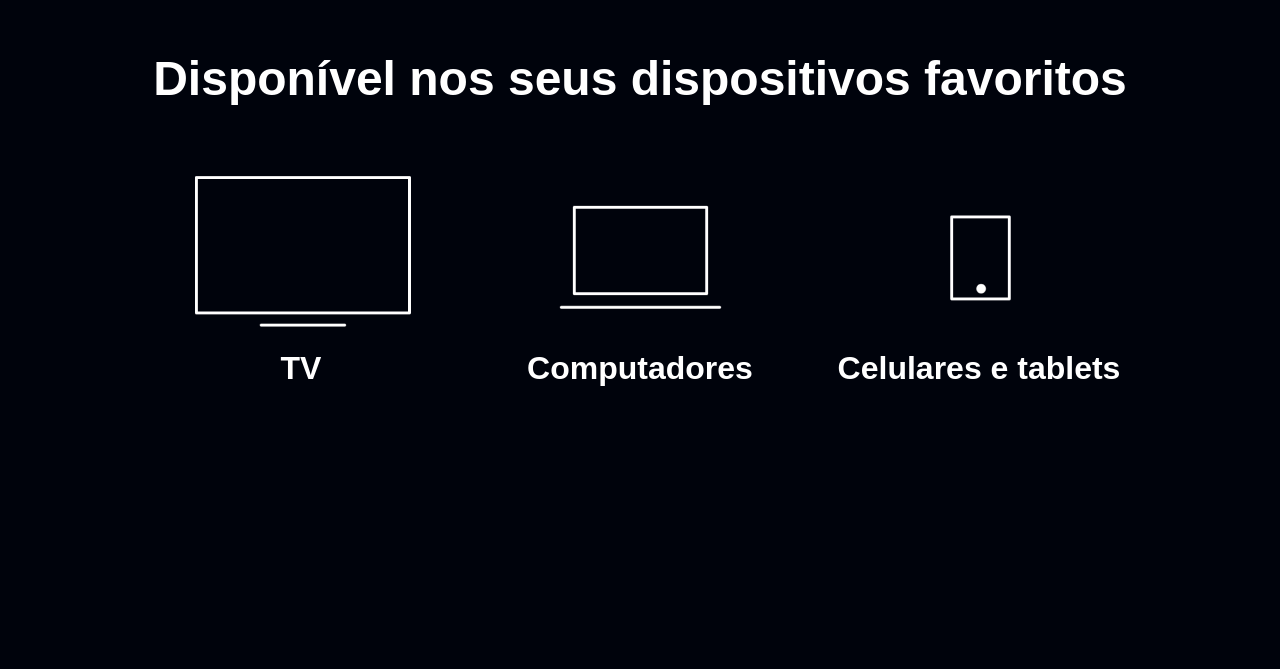
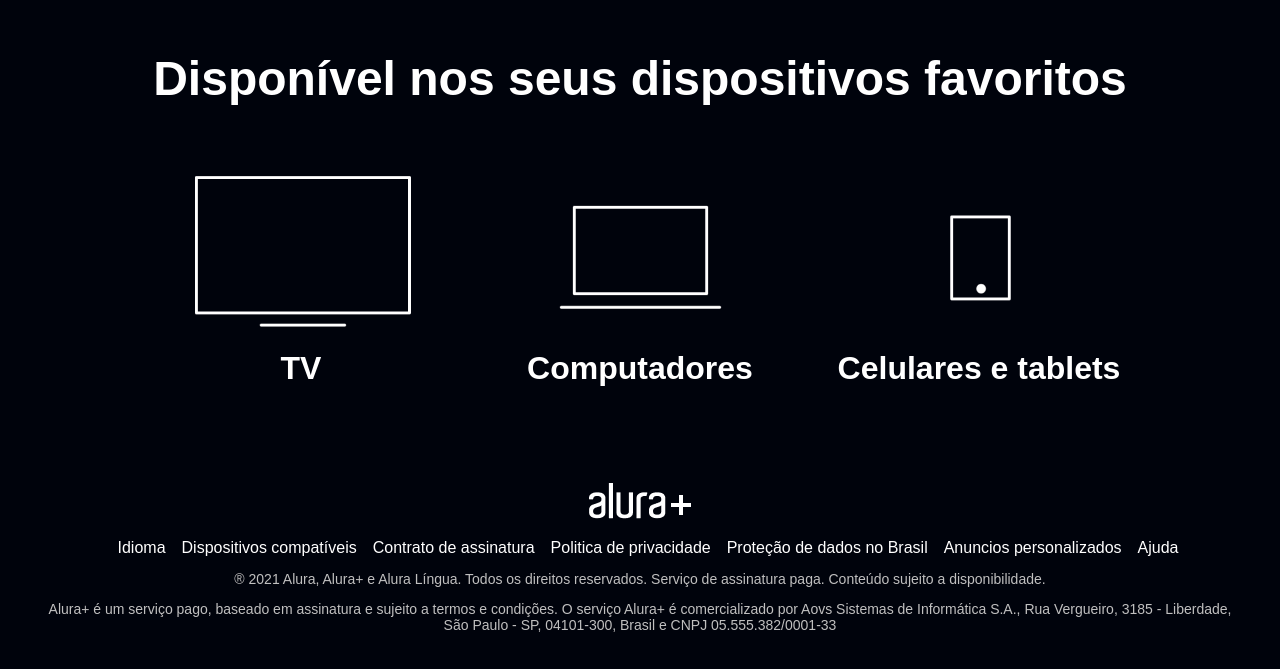
Before and after one commit to HenriqueAndras1/Projeto-Front-End-Alura-Plus, a plain HTML site: page index.html in a window 1280 px wide. Shown: the part 3309-3978 px from the top of the page. Before the commit the page ends 3792 px from the top, so only its background shows below. Drawn offline with Linux system fonts and the light colour scheme.

Commit message:
Resultado Final
Todos os ajuste foram feitos, imagens, botões e etc...

```diff
--- a/index.html
+++ b/index.html
@@ -60,5 +60,33 @@
         </ul>
     </section>
 
+    <footer class="rodape">
+        <img src="img/Logo.png" alt="Alura+" class="rodape__logo">
+        <ul class="rodape__lista">
+            <li class="lista__link">
+                <a href="#">Idioma</a>
+            </li>
+            <li class="lista__link">
+                <a href="#">Dispositivos compatíveis</a>
+            </li>
+            <li class="lista__link">
+                <a href="#">Contrato de assinatura</a>
+            </li>
+            <li class="lista__link">
+                <a href="#">Politica de privacidade</a>
+            </li>
+            <li class="lista__link">
+                <a href="#">Proteção de dados no Brasil</a>
+            </li>
+            <li class="lista__link">
+                <a href="#">Anuncios personalizados</a>
+            </li>
+            <li class="lista__link">
+                <a href="#">Ajuda</a>
+            </li>
+        </ul>
+        <p class="rodape__texto">® 2021 Alura, Alura+ e Alura Língua. Todos os direitos reservados. Serviço de assinatura paga. Conteúdo sujeito a disponibilidade.</p>
+        <p class="rodape__texto">Alura+ é um serviço pago, baseado em assinatura e sujeito a termos e condições. O serviço Alura+ é comercializado por Aovs Sistemas de Informática S.A., Rua Vergueiro, 3185 - Liberdade, São Paulo - SP, 04101-300, Brasil e CNPJ 05.555.382/0001-33</p>
+    </footer>
 </body>
 </html>
--- a/style.css
+++ b/style.css
@@ -4,6 +4,7 @@
     --cor-vermelha-do-texto: #EC2F46;
     --cor-do-aviso-cinza: #C0C0C0;
     --cor-do-fundo: #00030C;
+    --cor-do-botão-ao-passar: #0599d3;
 }
 
 body {
@@ -138,3 +139,40 @@ body {
     font-size: 32px;
     color: var(--cor-do-texto);
 }
+
+.rodape__lista {
+    display: flex;
+    justify-content: center;
+    list-style-type: none;
+    margin-top: 1em;
+}
+
+.lista__link a{
+    text-decoration: none;
+    color: var(--cor-do-texto);
+    margin-left: 1em;
+}
+
+.rodape__texto {
+    margin: 1em 0;
+    color: var(--cor-do-aviso-cinza);
+    font-size: 14px;
+}
+
+.rodape {
+    text-align: center;
+    margin: 5em 3em;
+}
+
+.lista__link a:hover {
+    color: var(--cor-do-botão);
+}
+
+.lista__link a:active{
+    color: purple;
+}
+
+.container__botao:hover {
+    background-color: var(--cor-do-botão-ao-passar);
+    color: var(--cor-do-fundo);
+}
```
